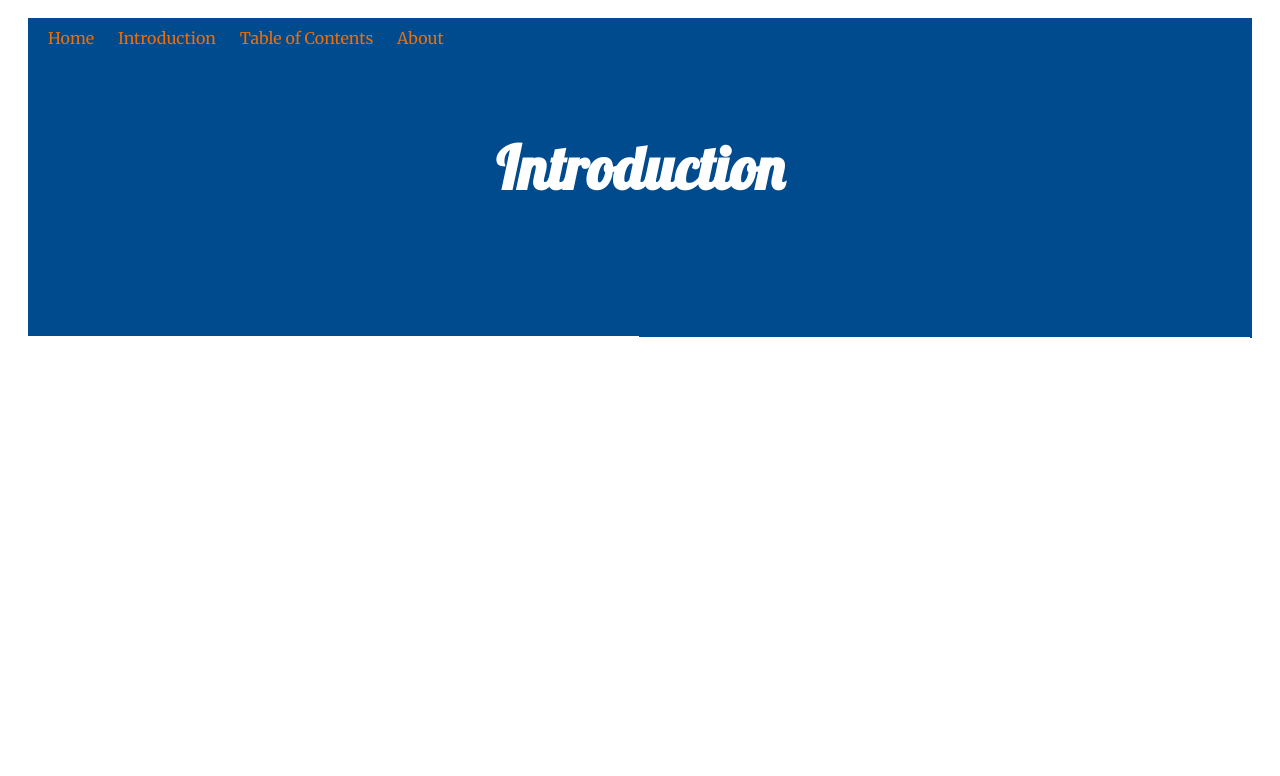
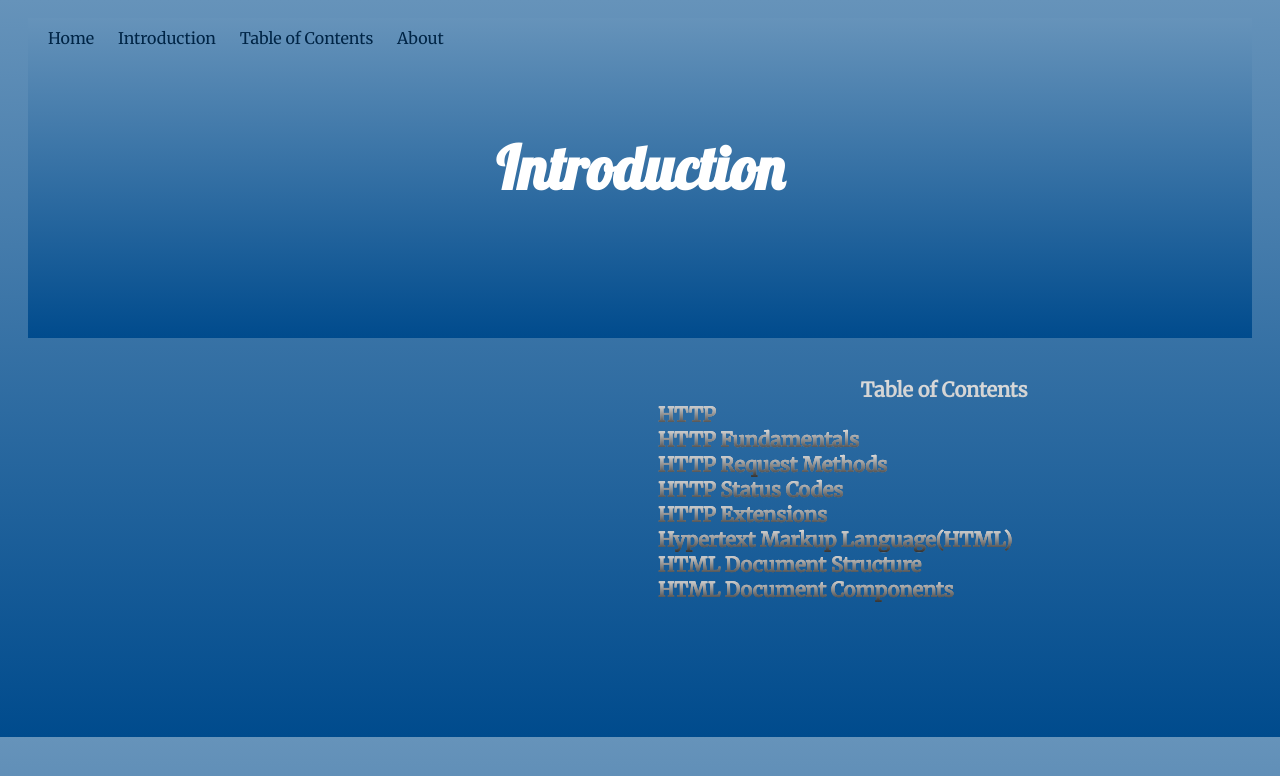
Before and after one commit to arvindagang/webteklec, a PHP site: page /webpages/Introduction.html in a window 1280 px wide. Shown: the top 776 px of the page. Run offline with PHP 8.4, Linux system fonts and the light colour scheme.

Commit message:
with Content

```diff
--- a/styles/styles.css
+++ b/styles/styles.css
@@ -9,13 +9,14 @@
 	text-decoration: none !important;
 }
 a{
-	color: #f06d06;
+	color: #002546;
 	padding-left: 20px;
 }
 
 body {
   font-family: 'Merriweather', serif;
   padding: 20px;
+  background: linear-gradient(#6693ba, #004b8d);
 }
 
 .box {
@@ -28,7 +29,7 @@
   margin: -1px 0 0 -1px;
   color: transparent;
   background: linear-gradient(
-     white, white 50%, #004b8d 50%, #004b8d
+     #004b8d, #004b8d 50%, ##6693ba 50%, #004b8d
   );
   background-size: 100% 202%;
   transition: all 0.2s ease;
@@ -61,18 +62,21 @@
 #content{
 	font-family: 'Lobster', sans-serif;
 	text-align: center;
-	background:  #004B8D;
+	background: linear-gradient(#6693ba, #004b8d);
   	color: white;
   	height: 40vh;
   	font-size: 60px;
   	margin-top: -30px;
   	margin-bottom: 0px;
   	line-height: 300px;
+  	background: -webkit-linear-gradient(#eee, #333);
+  -webkit-background-clip: text;
+  -webkit-text-fill-color: transparent;
 }
 #content2{
 	font-family: 'Lobster', sans-serif;
 	text-align: center;
-	background:  #004B8D;
+	background: linear-gradient(#6693ba, #004b8d);
   	color: white;
   	height: 40vh;
   	margin-bottom: -20px;
@@ -93,18 +97,28 @@
 }
 #second{
 	text-align: center;
+	color: green;
+	background-size: 100% 202%;
+	font-size: 20px;
+	margin-top: 0px;
+	background: -webkit-linear-gradient(#eee, #333);
+  -webkit-background-clip: text;
+  -webkit-text-fill-color: transparent;
+}
+#third{
+	text-align:left;
+
 	color: white;
 	background-size: 100% 202%;
 	font-size: 20px;
+	margin-left: -20px;
 	margin-top: 0px;
+	background: -webkit-linear-gradient(#eee, #333);
+  -webkit-background-clip: text;
+  -webkit-text-fill-color: transparent;
 
 }
-#third{
-	text-align:left;
-	color: white;
-	background-size: 100% 202%;
-	font-size: 12px;
-	margin-left: -20px;
-	margin-top: 0px;
+#fourth{
+	text-align:justify;
 
 }
--- a/webpages/Introduction.html
+++ b/webpages/Introduction.html
@@ -4,7 +4,7 @@
 	<link rel="stylesheet" type="text/css" href="../styles/styles.css">
 	<meta charset="UTF-8">
 		<title>
-  			Inroduction to Web Systems and Technologies
+  			Introduction to Web Systems and Technologies
   		</title>
 
 <div class="topnav">
@@ -24,32 +24,48 @@
   <div>
  	<a href="#" class="box">
   	<h2><span>Introduction</span> </h2>
-  		<h3>Course Subject <br>
-  	HTML, what is html? html stands for Hyper-Text MarkUp Language, it is starndard langauge use to
-generate website and its content. Many browsers use HTML codes to view and generate an html content.
-Moreover, html has many elements such us port, meta-langauge and the body. html uses http/https methods
-tho generate web content and allows users to interact with the server. Meta-langauge are use to specify the
-documentary of the html and the body where the contents are found.
+  		<h3 id="fourth">Course Subject <br>
+  		&emsp;The topic in this subject are HTTP, HTTP Fundamentals, HTTP Request Methods, HTTP Status Codes, HTTP Extensions, Hypertext Markup Language(HTML), HTML Document Structure and HTML Document Components.<br>
+  		&emsp;This subject aims to learn the basics of the internet related technologies in Web Systems and Technologies. And on how to develop and maintain a Web.
+
 
 		</h3>
 	</a>
 
-  	<h2 class ="box" id="second">Table of Contents
+  	<h2 class ="box" id="second">Table of Contents<br>
 
   	<div id="third">
-  	<a href="Contents1" id="third">HTTP1</a>
+  	<a href="HTTP.html" id="third">HTTP</a>
   	</div>
 
   	<div id="third">
-  	<a href="Contents1" id="third">HTTP2</a>
+  	<a href="HTTP Fundamentals.html" id="third">HTTP Fundamentals</a>
   	</div>
 
   	<div id="third">
-  	<a href="Contents1" id="third">HTTP3</a>
+  	<a href="HTTP Request Methods.html" id="third">HTTP Request Methods</a>
   	</div>
 
   	<div id="third">
-  	<a href="Contents1" id="third">HTTP4</a>
+  	<a href="HTTP Status Codes.html" id="third">HTTP Status Codes</a>
+  	</div>
+
+  	<div id="third">
+  	<a href="HTTP Extensions.html" id="third">HTTP Extensions</a>
+  	</div>
+
+
+  	<div id="third">
+  	<a href="Hypertext Markup Language(HTML).html" id="third">Hypertext Markup Language(HTML)</a>
+  	</div>
+
+
+  	<div id="third">
+  	<a href="HTML Document Structure.html" id="third">HTML Document Structure </a>
+  	</div>
+
+  	<div id="third">
+  	<a href="HTML Document Components.html" id="third">HTML Document Components </a>
   	</div>
 
   	</h2>
```
Also changed, not shown: webpages/HTML Document Components.html (added, +37 -0 lines), webpages/HTML Document Structure.html (added, +37 -0 lines), webpages/HTTP Extensions.html (added, +37 -0 lines), webpages/HTTP Fundamentals.html (added, +37 -0 lines), webpages/HTTP Request Methods.html (added, +37 -0 lines), webpages/HTTP Status Codes.html (added, +37 -0 lines), webpages/HTTP.html (added, +36 -0 lines), webpages/Hypertext Markup Language(HTML).html (added, +37 -0 lines), webpages/Content1.html (deleted), webpages/Content2.html (deleted), webpages/Content4.html (deleted), webpages/Content5.html (deleted), webpages/Content6.html (deleted), webpages/Content7.html (deleted), 2 more files.
